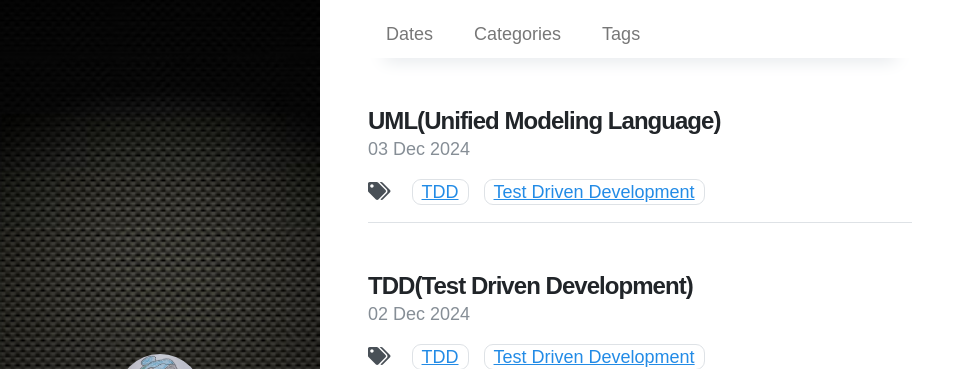
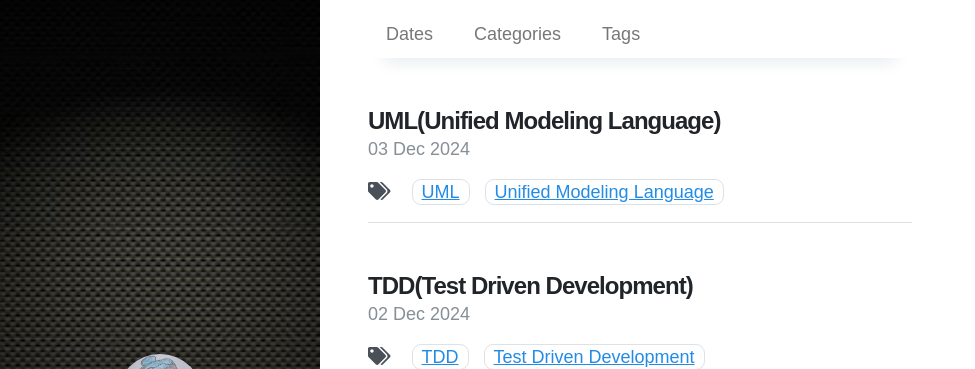
Before and after one commit to munjjang9/munjjang9.github.io, a Jekyll site: the page built from index.html, in a window 1280 px wide and 1113 px high. Shown: the top 369 px of the window, without its empty margins (0-975 px from the left). Built offline with Jekyll 4.4.1, drawn with Linux system fonts in a browser that asks for light colours; nearby versions of some CDN libraries; the list of posts is cut into pages by our own code.

Commit message:
Update 2024-12-03-todays-keywords-UML.md
Keyword modified

```diff
--- a/_posts/2024-12-03-todays-keywords-UML.md
+++ b/_posts/2024-12-03-todays-keywords-UML.md
@@ -2,7 +2,7 @@
 layout: post
 title:  "UML(Unified Modeling Language)"
 author: munjjang9
-tags: [TDD, Test Driven Development]
+tags: [UML, Unified Modeling Language]
 date: 2024-12-03 23:59 +0900
 categories: Keywords
 toc: true
```
